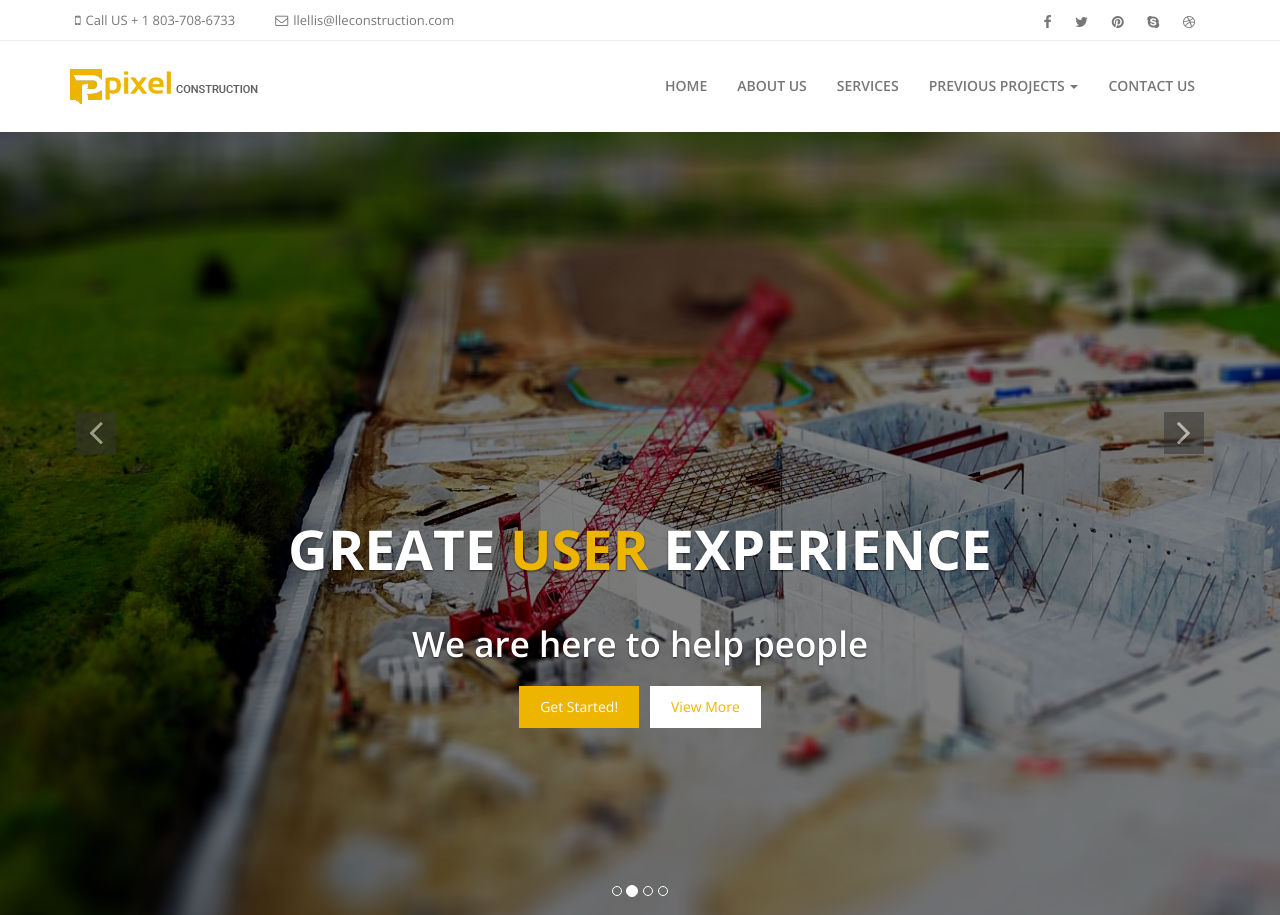
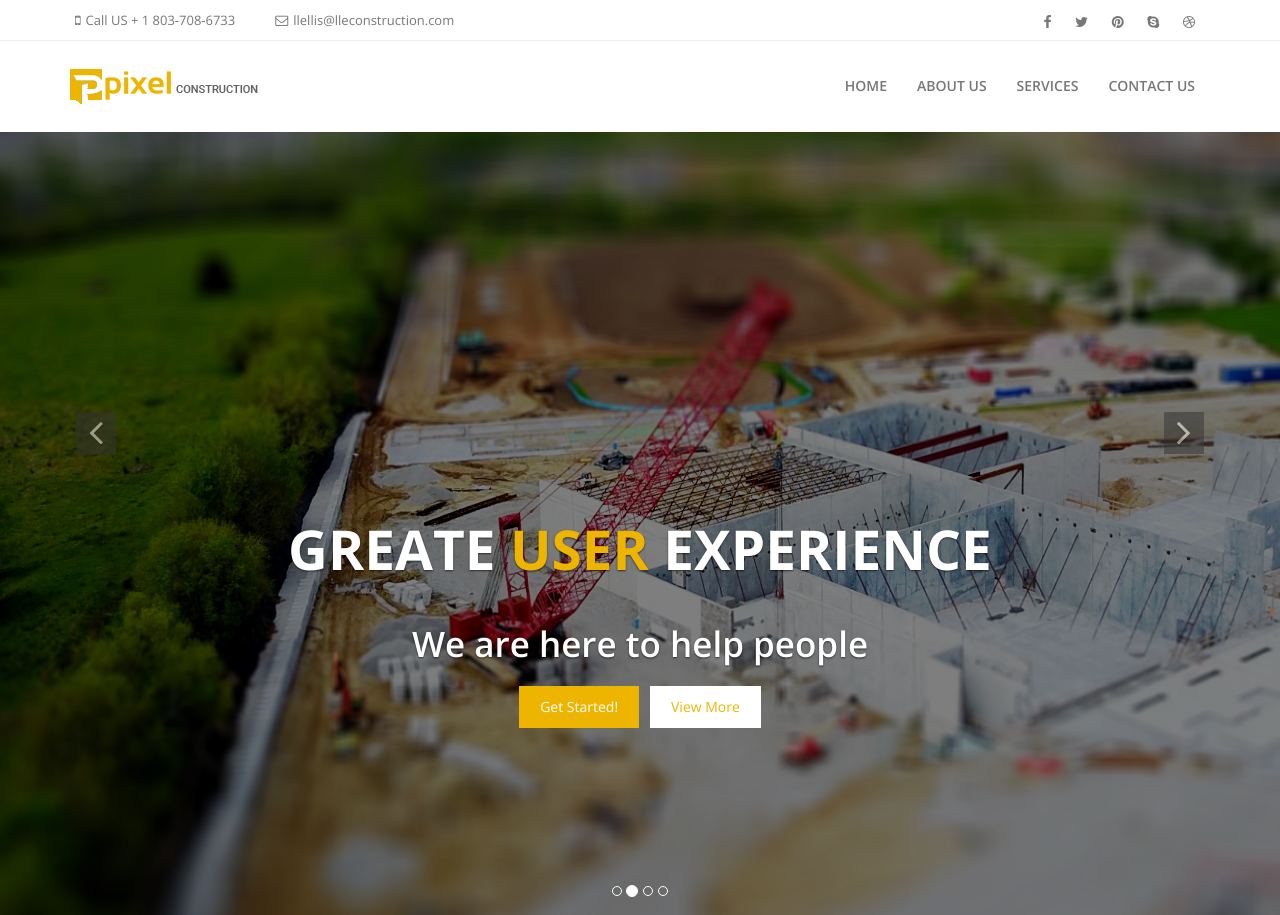
Before and after one commit to Melting-Pot-Solutions-LLC/lle-website, a plain HTML site: page index.html in a window 1280 px wide. Shown: the top 915 px of the page. Drawn offline with nearby package versions, Linux system fonts and the light colour scheme.

Commit message:
Update index.html

```diff
--- a/index.html
+++ b/index.html
@@ -69,12 +69,12 @@
           <li><a href="index.html">Home </a></li>
           <li><a href="aboutus.html">About us </a></li>
           <li><a href="services.html">Services </a></li>
-          <li class="dropdown"> <a href="#" class="dropdown-toggle" data-toggle="dropdown" role="button" aria-expanded="false">Previous projects <span class="caret"></span></a>
+          <!--<li class="dropdown"> <a href="#" class="dropdown-toggle" data-toggle="dropdown" role="button" aria-expanded="false">Previous projects <span class="caret"></span></a>
             <ul class="dropdown-menu">
               <li><a href="blog-listing.html">Blog Listing</a></li>
               <li><a href="blog-details.html">Blog Details</a></li>
             </ul>
-          </li>
+          </li>-->
           <li><a href="contact.html">Contact Us</a></li>
         </ul>
       </div>
```
